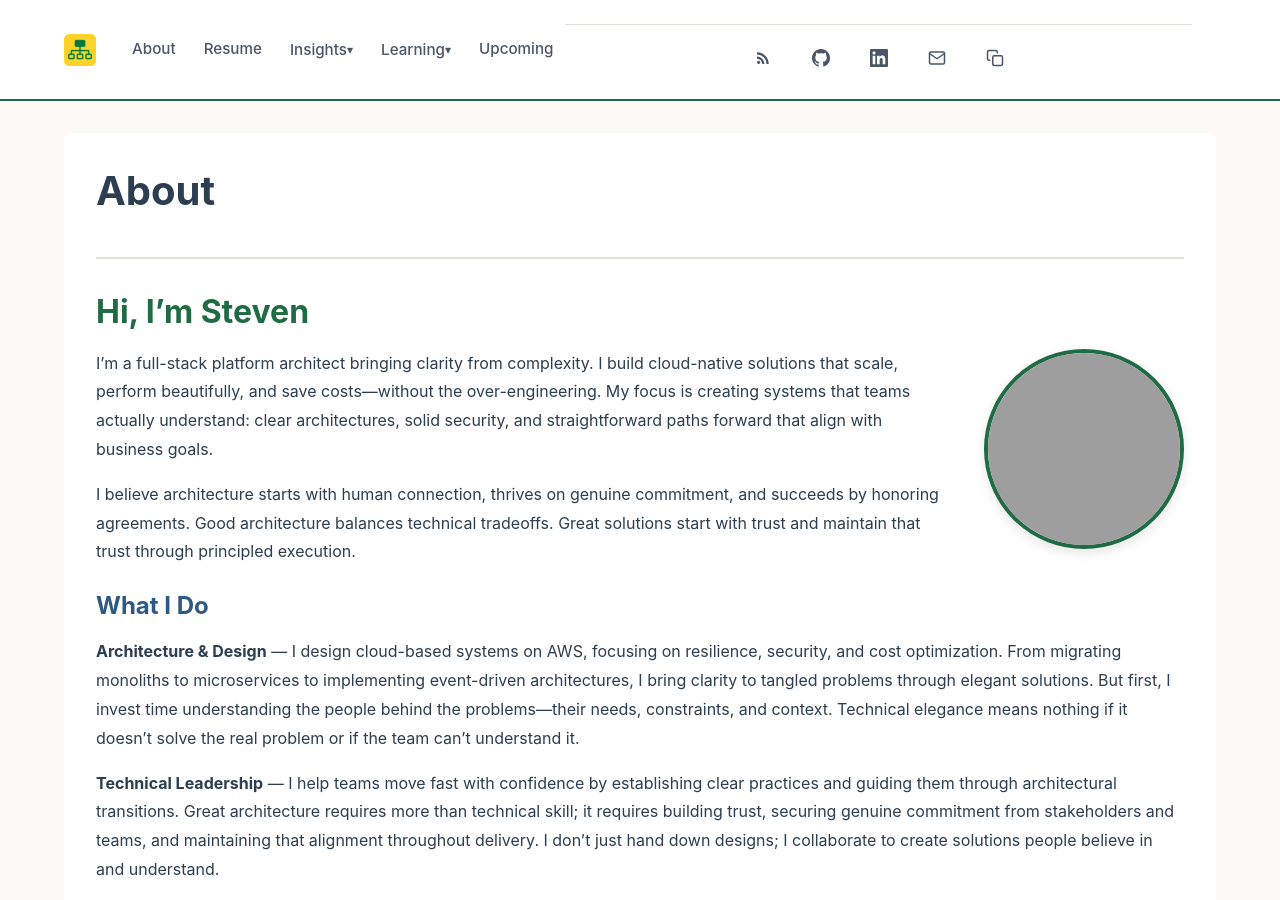
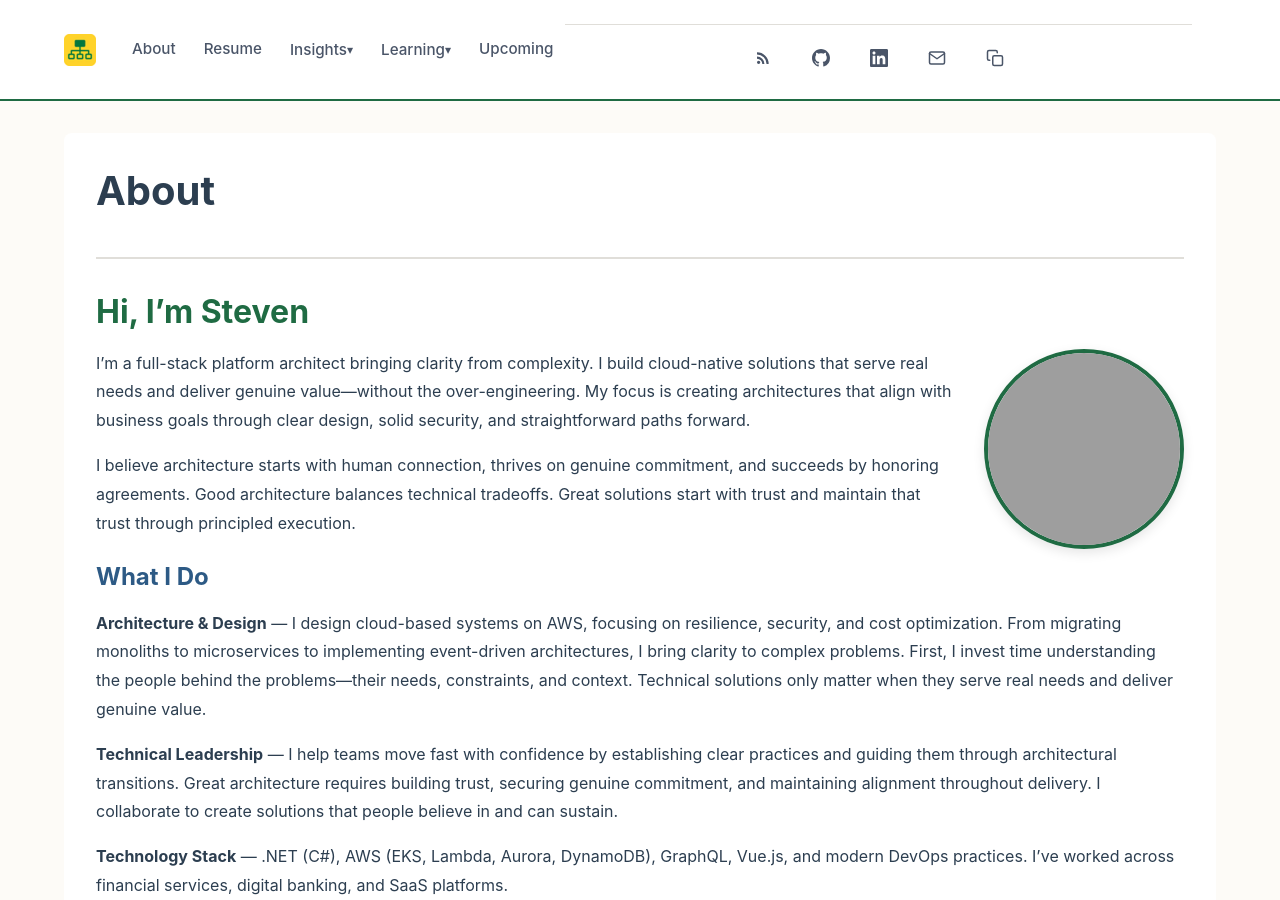
Before and after one commit to stevenstuartm/stevenstuartm.github.io, a Jekyll site: the page built from pages/about.md, in a window 1280 px wide and 900 px high. Built offline with Jekyll 4.4.1, drawn with Linux system fonts in a browser that asks for light colours; grey boxes are pictures that could not be loaded.

Commit message:
and again

```diff
--- a/_config.yml
+++ b/_config.yml
@@ -1,7 +1,7 @@
 # Site settings
 title: Architecture Insights
 email: stevenstuartm@gmail.com
-description: Clarity from complexity. Real-world insights on building cloud architectures that teams actually understand.
+description: Clarity from complexity. Practical insights on building architectures that serve real needs and deliver genuine value.
 baseurl: ""
 url: "https://stevenstuartm.com"
 version: 1.0.12
--- a/pages/about.md
+++ b/pages/about.md
@@ -10,15 +10,15 @@ permalink: /about.html
 
 ![Steven Stuart - Software Architect specializing in cloud-native platforms and distributed systems](/assets/img/profile-steven-stuart.jpeg){: .profile-image}
 
-I'm a full-stack platform architect bringing clarity from complexity. I build cloud-native solutions that scale, perform beautifully, and save costs—without the over-engineering. My focus is creating systems that teams actually understand: clear architectures, solid security, and straightforward paths forward that align with business goals.
+I'm a full-stack platform architect bringing clarity from complexity. I build cloud-native solutions that serve real needs and deliver genuine value—without the over-engineering. My focus is creating architectures that align with business goals through clear design, solid security, and straightforward paths forward.
 
 I believe architecture starts with human connection, thrives on genuine commitment, and succeeds by honoring agreements. Good architecture balances technical tradeoffs. Great solutions start with trust and maintain that trust through principled execution.
 
 ### What I Do
 
-**Architecture & Design** — I design cloud-based systems on AWS, focusing on resilience, security, and cost optimization. From migrating monoliths to microservices to implementing event-driven architectures, I bring clarity to tangled problems through elegant solutions. But first, I invest time understanding the people behind the problems—their needs, constraints, and context. Technical elegance means nothing if it doesn't solve the real problem or if the team can't understand it.
+**Architecture & Design** — I design cloud-based systems on AWS, focusing on resilience, security, and cost optimization. From migrating monoliths to microservices to implementing event-driven architectures, I bring clarity to complex problems. First, I invest time understanding the people behind the problems—their needs, constraints, and context. Technical solutions only matter when they serve real needs and deliver genuine value.
 
-**Technical Leadership** — I help teams move fast with confidence by establishing clear practices and guiding them through architectural transitions. Great architecture requires more than technical skill; it requires building trust, securing genuine commitment from stakeholders and teams, and maintaining that alignment throughout delivery. I don't just hand down designs; I collaborate to create solutions people believe in and understand.
+**Technical Leadership** — I help teams move fast with confidence by establishing clear practices and guiding them through architectural transitions. Great architecture requires building trust, securing genuine commitment, and maintaining alignment throughout delivery. I collaborate to create solutions that people believe in and can sustain.
 
 **Technology Stack** — .NET (C#), AWS (EKS, Lambda, Aurora, DynamoDB), GraphQL, Vue.js, and modern DevOps practices. I've worked across financial services, digital banking, and SaaS platforms.
 
```
Also changed, not shown: index.md (+1 -1 lines), pages/resume.md (+1 -1 lines).
